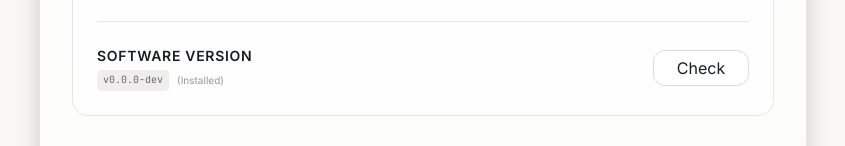
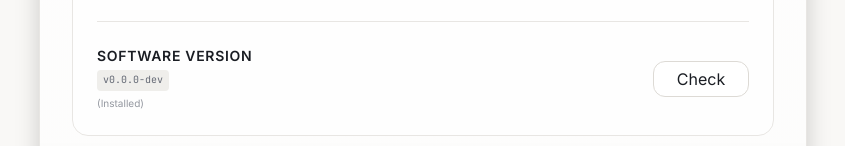
Before and after one commit to openpot/core, a Next.js app: page /about in a window 1280 px wide. Shown: the part 654-800 px from the top of the page, without its empty margins (217-1062 px from the left). Built offline with nearby package versions, Linux system fonts and the light colour scheme.

Commit message:
feat: track and display application installation date in network settings

```diff
--- a/public/version.json
+++ b/public/version.json
@@ -1,4 +1,4 @@
 {
-  "version": "v0.8.0-2b854f9",
-  "timestamp": 1776800951905
+  "version": "v0.8.0-07fc4ad",
+  "timestamp": 1776864504031
 }
--- a/src/components/features/settings/NetworkSettings.tsx
+++ b/src/components/features/settings/NetworkSettings.tsx
@@ -3,7 +3,22 @@
 import { useState, useEffect, useCallback } from 'react';
 
 const AUTO_UPDATE_KEY = 'openpot_auto_update';
+const INSTALL_DATE_KEY = 'openpot_install_date';
 const CURRENT_VERSION = process.env.NEXT_PUBLIC_APP_VERSION || 'v0.0.0-dev';
+
+const formatDate = (dateStr: string) => {
+  try {
+    const date = new Date(dateStr);
+    const d = date.getDate().toString().padStart(2, '0');
+    const m = (date.getMonth() + 1).toString().padStart(2, '0');
+    const y = date.getFullYear();
+    const h = date.getHours().toString().padStart(2, '0');
+    const min = date.getMinutes().toString().padStart(2, '0');
+    return `${d}.${m}.${y} ${h}:${min}`;
+  } catch (e) {
+    return 'Unknown';
+  }
+};
 
 type UpdateStatus = 'idle' | 'checking' | 'up-to-date' | 'available' | 'pulling' | 'ready' | 'error';
 
@@ -16,11 +31,21 @@ export function NetworkSettings() {
   const [autoUpdate, setAutoUpdate] = useState(false);
   const [status, setStatus] = useState<UpdateStatus>('idle');
   const [serverVersion, setServerVersion] = useState<string | null>(null);
+  const [installDate, setInstallDate] = useState<string | null>(null);
 
   // Initialize from localStorage
   useEffect(() => {
     const saved = localStorage.getItem(AUTO_UPDATE_KEY);
     setAutoUpdate(saved === 'true');
+
+    // Installation Date Logic
+    let savedDate = localStorage.getItem(INSTALL_DATE_KEY);
+    if (!savedDate && 'serviceWorker' in navigator && navigator.serviceWorker.controller) {
+      // If controlled but no date, this is likely an existing user's first time on this version
+      savedDate = new Date().toISOString();
+      localStorage.setItem(INSTALL_DATE_KEY, savedDate);
+    }
+    if (savedDate) setInstallDate(savedDate);
 
     // Check for "waiting" worker on mount
     if ('serviceWorker' in navigator) {
@@ -216,9 +241,11 @@ export function NetworkSettings() {
         <div className="flex items-center justify-between">
           <div className="space-y-1">
             <p className="text-sm font-semibold text-text-primary uppercase tracking-wider">Software Version</p>
-            <div className="flex items-center gap-2">
+            <div className="flex flex-col items-start gap-1">
               <code className="rounded bg-bg-subtle px-1.5 py-0.5 text-[10px] text-text-secondary">{CURRENT_VERSION}</code>
-              <span className="text-[10px] text-text-tertiary">(Installed)</span>
+              <span className="text-[10px] text-text-tertiary">
+                (Installed{installDate ? ` on ${formatDate(installDate)}` : ''})
+              </span>
             </div>
           </div>
 
```
Also changed, not shown: public/sw.js.
